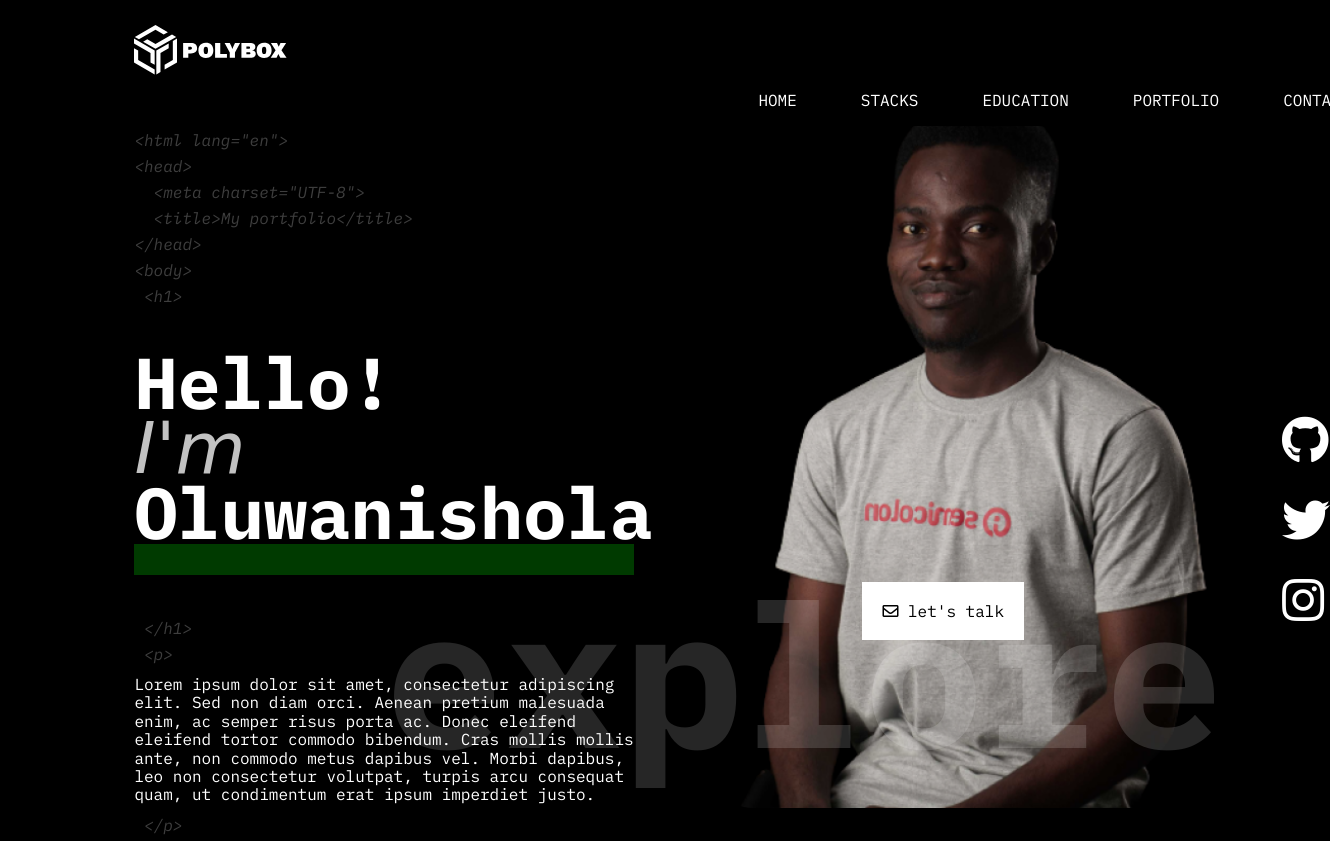
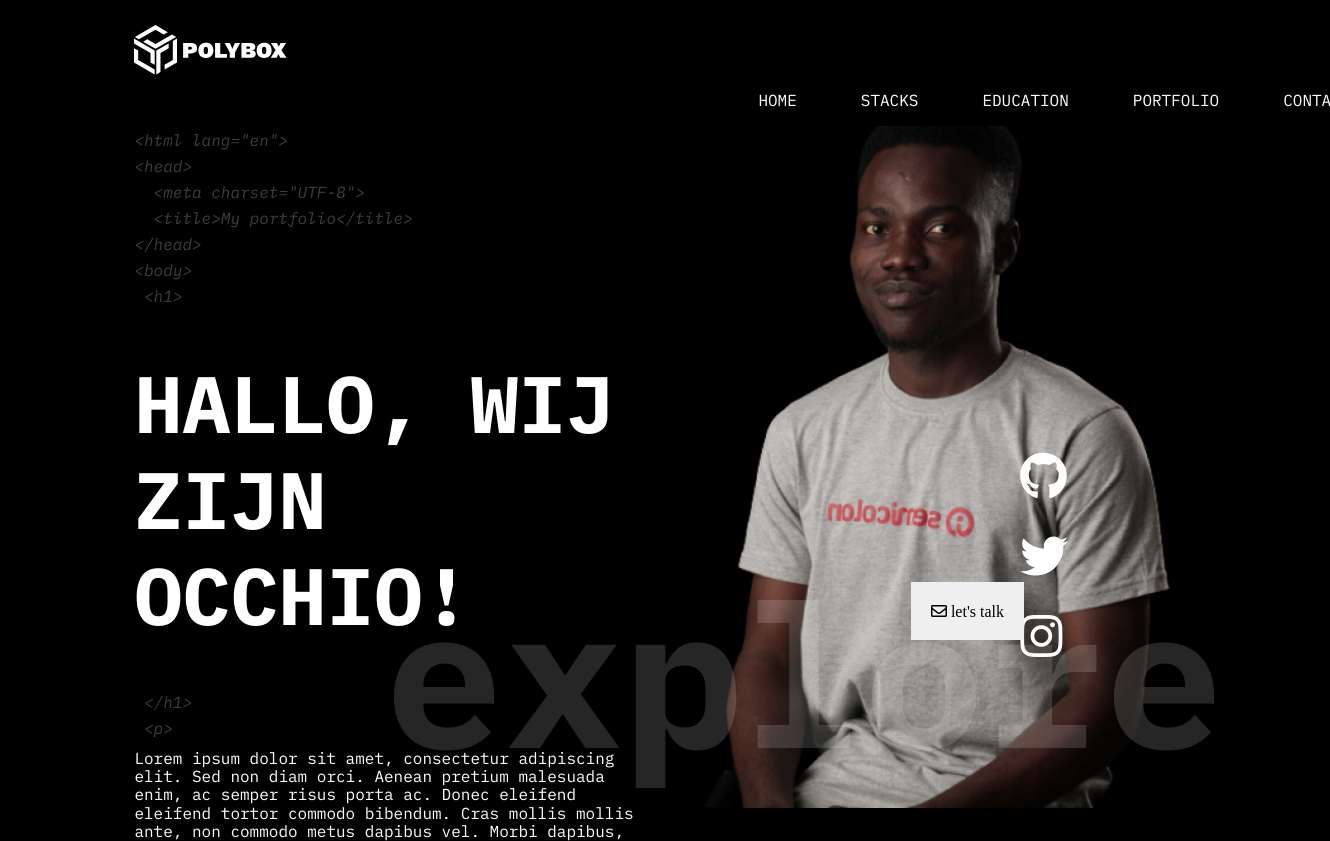
Before and after one commit to OmimiCode/javaScript-Exercise, a website built with Parcel: page POLYBOXX-my-portfolio/src/index.html in a window 1280 px wide. Shown: the top 841 px of the page, 1330 px wide, since content can reach past the window. Built offline with nearby package versions, Linux system fonts and the light colour scheme.

Commit message:
my portfolio

```diff
--- a/POLYBOXX-my-portfolio/src/index.html
+++ b/POLYBOXX-my-portfolio/src/index.html
@@ -31,7 +31,9 @@
     <!-- Add your site or application content here -->
     <script src="js/vendor/modernizr-{{MODERNIZR_VERSION}}.min.js"></script>
     <script src="js/plugins.js"></script>
-    <script src="js/main.js"></script>
+    <script src="./js/main.js"></script>
+
+    <script src="https://ajax.googleapis.com/ajax/libs/jquery/1.12.0/jquery.min.js"></script>
 
     <!-- Google Analytics: change UA-XXXXX-Y to be your site's ID. -->
     <script>
@@ -43,8 +45,8 @@
     <header class="header">
       <section>
         <nav class = "nav_bar">
-        <div>
-          <img src="../dist/img/POLYBOX.svg" alt="POLYBOX logo">
+        <div class="logo">
+          <img src="../dist/img/POLYBOX.svg" alt="POLYBOX logo" >
         </div>
         <ul class="navigation">
           <li><a href="index.html">HOME</a></li>
@@ -68,8 +70,8 @@
             </div>
             <div>
               <p class="html-design-template"> &nbsp;&lt;h1></p>
-              <div class="about-me">
-                <h1>Hello! <br> <em>I'm</em> Oluwanishola <br> <div class="green-bar"></div> </h1>
+              <div class="typeWriter">
+                <h1>Hallo, Wij zijn Occhio!</h1>
 
               </div>
               <p class="html-design-template">&nbsp;&lt;/h1></p>
@@ -90,7 +92,7 @@
 
           <div class="profile-pic">
             <img src="../dist/img/hero%20png.png" alt="profile picture" width="528" height="719"/>
-            <button class="lets-talk"> <i class="far fa-envelope"></i> let's talk </button>
+            <button class="lets-talk"> <i class="far fa-envelope">  let's talk</i> </button>
           </div>
 
           <div class="social">
```
Also changed, not shown: POLYBOXX-my-portfolio/dist/css/header_footer.css, POLYBOXX-my-portfolio/dist/css/main.css, POLYBOXX-my-portfolio/dist/js/main.js.
